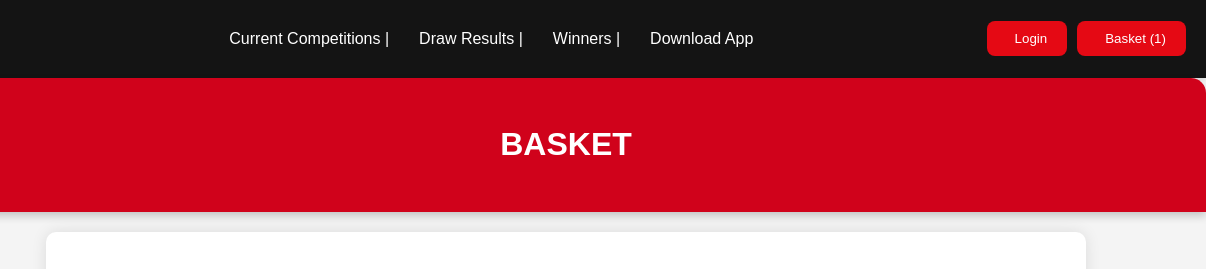
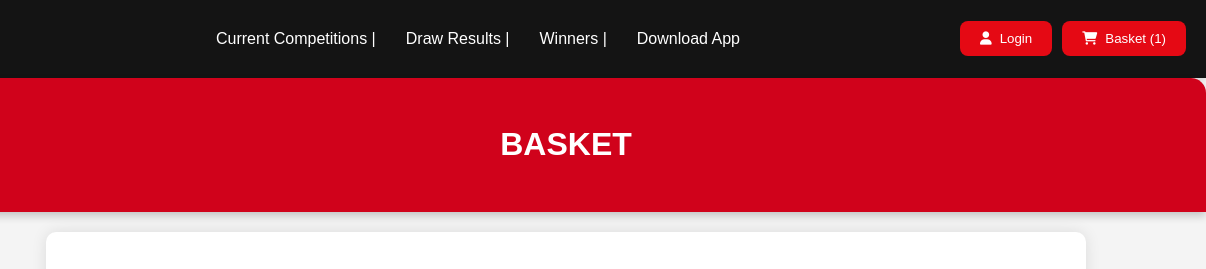
Before and after one commit to Aristocratjnr/tests, a plain HTML site: page pages/basket.html in a window 1280 px wide. Shown: the top 269 px of the page, 74-1280 px from the left. Drawn offline with Linux system fonts and the light colour scheme.

Commit message:
Refactor HTML files to add Font Awesome CSS for icons

```diff
--- a/pages/basket.html
+++ b/pages/basket.html
@@ -6,6 +6,7 @@
     <title>Basket</title>
     <link rel="stylesheet" href="basket.css">
       <link rel="icon" href="../images/favicon.png" type="image/png">
+      <link rel="stylesheet" href="https://cdnjs.cloudflare.com/ajax/libs/font-awesome/6.0.0-beta3/css/all.min.css">
 </head>
 <!-- Built by Arsitocrat jnr-->
 <body>
```
Also changed, not shown: pages/payment.html (+1 -0 lines).
